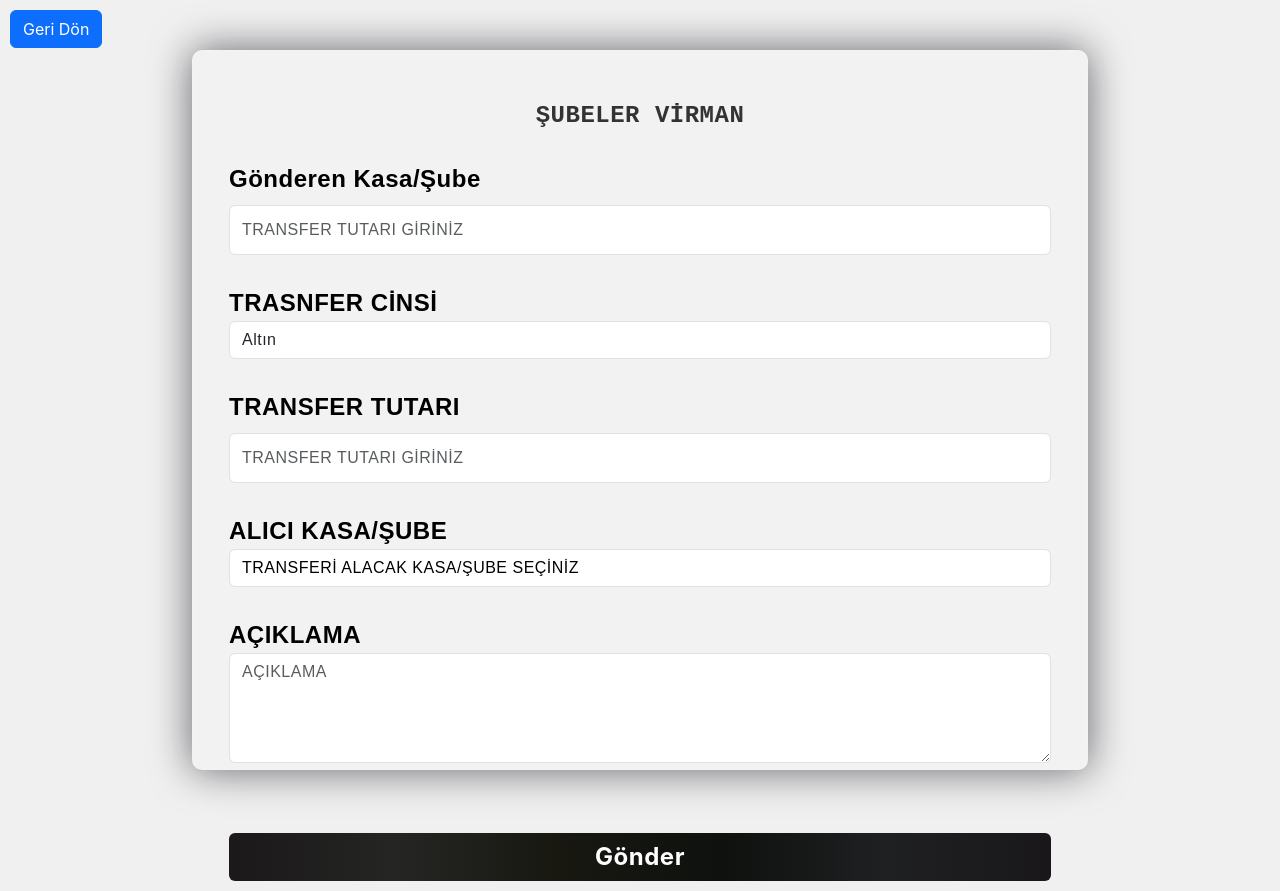
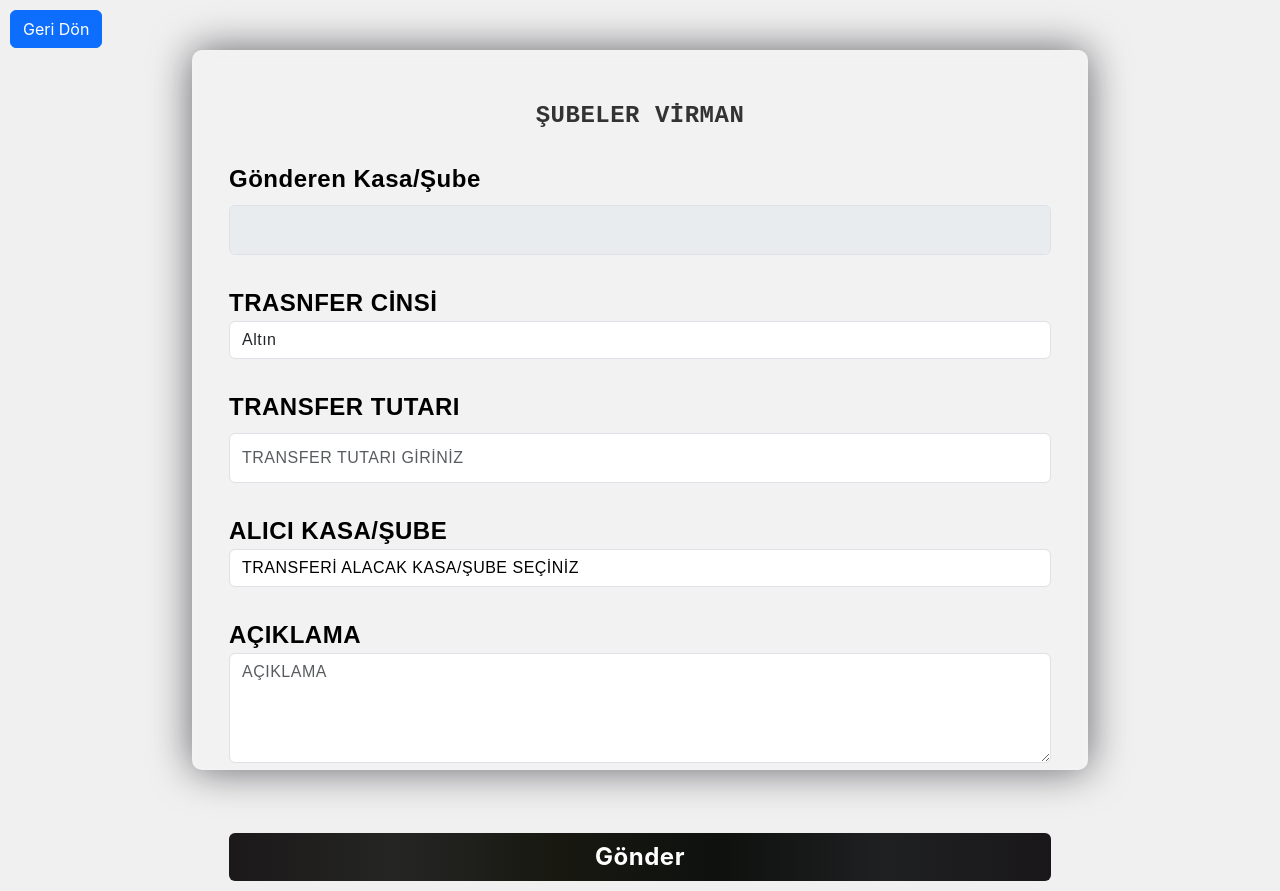
Before and after one commit to ylmgrbzz/jewelerProject, a React (Create React App) app: page /subelerVirman in a window 1280 px wide. Built offline with nearby package versions, Linux system fonts and the light colour scheme.

Commit message:
SubelerVirman

```diff
--- a/src/components/SubelerVirman/SubelerVirman.jsx
+++ b/src/components/SubelerVirman/SubelerVirman.jsx
@@ -123,12 +123,12 @@ const SubelerVirman = () => {
           </label>
           <input
             type="text"
-            value={formData.transfer}
+            value={formData.gonderenKasa}
             onChange={handleInputChange}
             class="form-control"
-            name="transfer"
-            id="transfer"
-            placeholder="TRANSFER TUTARI GİRİNİZ"
+            name="gonderenKasa"
+            disabled
+            id="gonderenKasa"
           />
         </div>
         <div class="form-group">
@@ -154,8 +154,6 @@ const SubelerVirman = () => {
             <option
               style={{
                 color: "black",
-                fontWeight: "bold",
-                fontSize: "x-large",
               }}
               value="Altin"
             >
@@ -164,12 +162,25 @@ const SubelerVirman = () => {
             <option
               style={{
                 color: "black",
-                fontWeight: "bold",
-                fontSize: "x-large",
               }}
               value="Gümüş"
             >
               Gümüş
+            </option>
+            <option style={{ color: "black" }} value="TRY">
+              TRY - Turkish Lira
+            </option>
+            <option style={{ color: "black" }} value="USD">
+              USD - US Dollar
+            </option>
+            <option style={{ color: "black" }} value="EUR">
+              EUR - Euro
+            </option>
+            <option style={{ color: "black" }} value="GBP">
+              GBP - British Pound
+            </option>
+            <option style={{ color: "black" }} value="CHF">
+              CHF - Swiss Franc
             </option>
           </select>
         </div>
```
